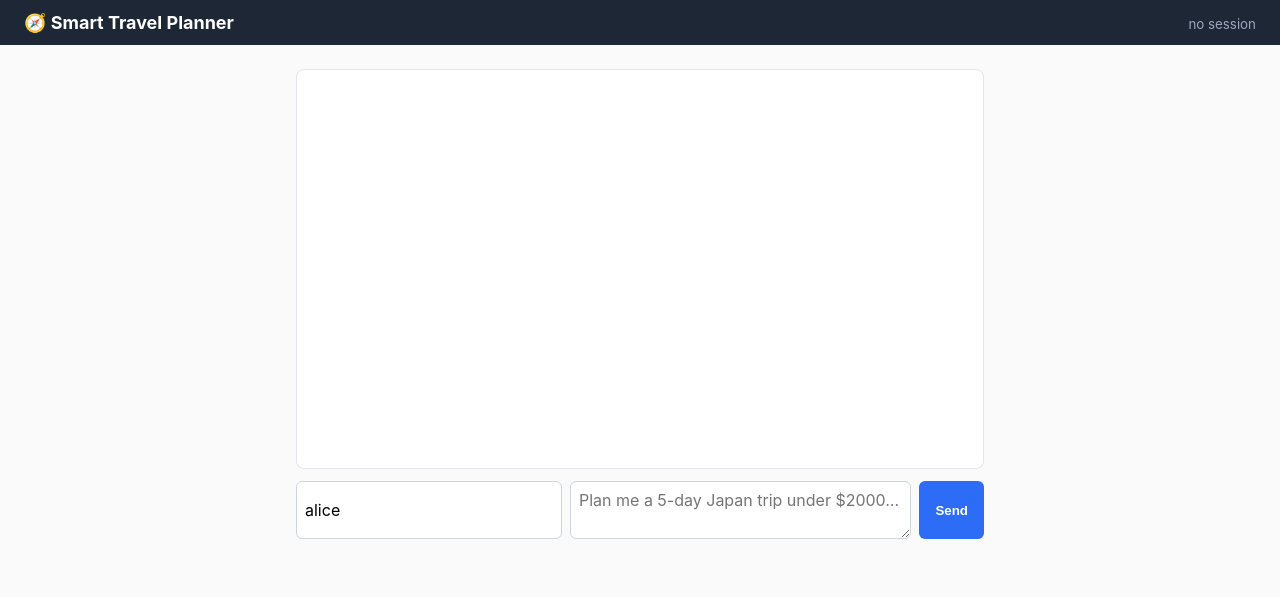
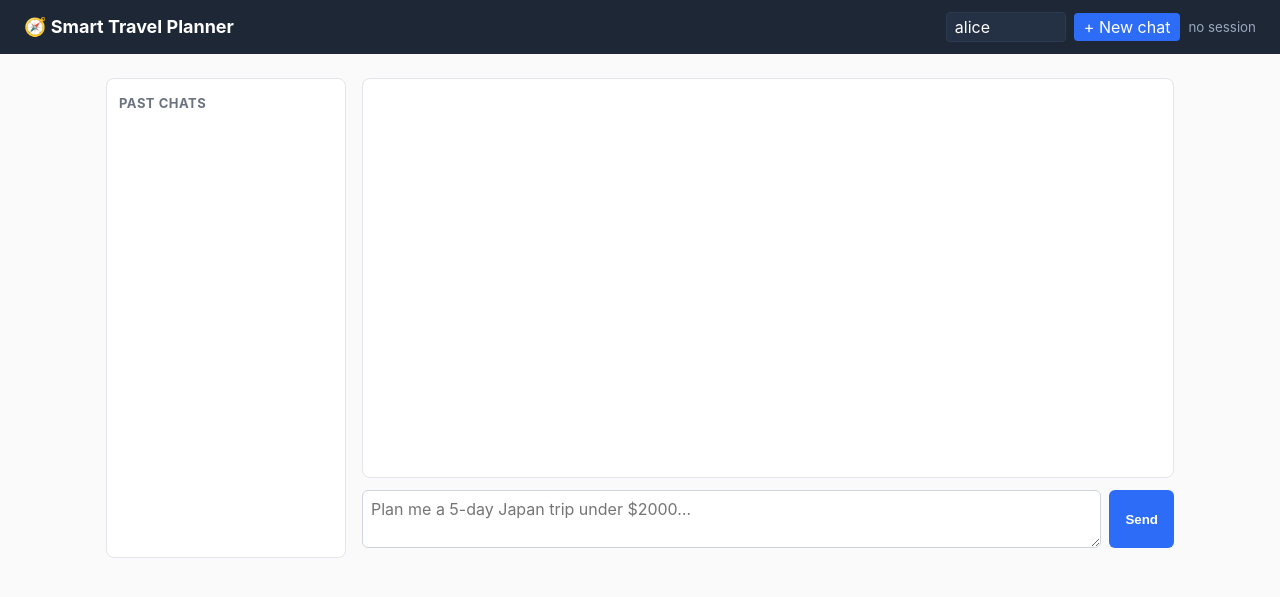
Before and after one commit to leeleonard98/mock-agent, a FastAPI app: page / in a window 1280 px wide. Shown: the top 597 px of the page. Run offline with FastAPI, Linux system fonts and the light colour scheme; data that the repository does not hold is empty.

Commit message:
chore: T1 UI polish — session sidebar with click-to-load history
The chat UI now:
- Lists past sessions for the current user_id in a left sidebar
- Click a session to load its full message history into the chat panel
- + New chat button to start a fresh session
- Highlights the active session
- Refreshes the sidebar on every send / user-id change

Backend was already complete in T1 (GET /sessions, GET /sessions/{id});
this commit only adds the UI wiring. Test extended to assert the new
sidebar elements render.

```diff
--- a/app/static/app.css
+++ b/app/static/app.css
@@ -16,10 +16,73 @@ header {
 header h1 { margin: 0; font-size: 18px; }
 header small { color: #9aa7bd; }
 
-main#chat {
-  max-width: 720px;
+header .header-right {
+  display: flex;
+  align-items: center;
+  gap: 8px;
+}
+header input#user_id {
+  padding: 4px 8px;
+  border: 1px solid #2c3a52;
+  background: #243044;
+  color: #fff;
+  border-radius: 4px;
+  font: inherit;
+  width: 120px;
+}
+header button#new-chat {
+  padding: 4px 10px;
+  border: 0;
+  border-radius: 4px;
+  background: #2c6cf6;
+  color: #fff;
+  cursor: pointer;
+  font: inherit;
+}
+header button#new-chat:hover { background: #1a52cf; }
+
+.layout {
+  display: grid;
+  grid-template-columns: 240px 1fr;
+  gap: 16px;
+  max-width: 1100px;
   margin: 24px auto;
   padding: 0 16px;
+}
+#sidebar {
+  background: #fff;
+  border: 1px solid #e2e6ec;
+  border-radius: 8px;
+  padding: 12px;
+  height: 60vh;
+  overflow-y: auto;
+}
+#sidebar h2 {
+  font-size: 13px;
+  text-transform: uppercase;
+  letter-spacing: 0.04em;
+  color: #6b7280;
+  margin: 4px 0 8px;
+}
+#sessions-list {
+  list-style: none;
+  padding: 0;
+  margin: 0;
+}
+#sessions-list li {
+  padding: 8px 10px;
+  border-radius: 6px;
+  cursor: pointer;
+  font-size: 14px;
+  color: #1f2937;
+}
+#sessions-list li:hover { background: #f3f4f6; }
+#sessions-list li.active { background: #e8f0ff; color: #1d4ed8; font-weight: 600; }
+
+main#chat {
+  margin: 0;
+  padding: 0;
+  max-width: none;
 }
 #messages {
   background: #fff;
@@ -44,7 +107,7 @@ main#chat {
 #composer {
   margin-top: 12px;
   display: grid;
-  grid-template-columns: 1fr 4fr auto;
+  grid-template-columns: 1fr auto;
   gap: 8px;
 }
 #composer input, #composer textarea {
--- a/app/templates/index.html
+++ b/app/templates/index.html
@@ -8,33 +8,38 @@
 <body>
   <header>
     <h1>🧭 Smart Travel Planner</h1>
+    <div class="header-right">
+      <input id="user_id" placeholder="user id" value="alice" />
+      <button id="new-chat" type="button">+ New chat</button>
       <small id="session-info">no session</small>
+    </div>
   </header>
+
+  <div class="layout">
+    <aside id="sidebar">
+      <h2>Past chats</h2>
+      <ul id="sessions-list"></ul>
+    </aside>
 
     <main id="chat">
       <div id="messages" aria-live="polite"></div>
       <form id="composer">
-      <input id="user_id" placeholder="user id (e.g. alice)" value="alice" />
         <textarea id="prompt" placeholder="Plan me a 5-day Japan trip under $2000…" rows="2"></textarea>
         <button type="submit">Send</button>
       </form>
     </main>
+  </div>
 
   <script>
     const $ = (id) => document.getElementById(id);
     let sessionId = null;
 
-    async function ensureSession() {
-      if (sessionId) return sessionId;
-      const r = await fetch("/sessions", {
-        method: "POST",
-        headers: { "Content-Type": "application/json" },
-        body: JSON.stringify({ user_id: $("user_id").value || "anon" }),
-      });
-      const s = await r.json();
-      sessionId = s.id;
-      $("session-info").textContent = `session #${sessionId}`;
-      return sessionId;
+    function userId() {
+      return $("user_id").value.trim() || "anon";
+    }
+
+    function clearMessages() {
+      $("messages").innerHTML = "";
     }
 
     function renderMessage(m) {
@@ -49,12 +54,69 @@
       $("messages").scrollTop = $("messages").scrollHeight;
     }
 
+    async function refreshSessions() {
+      const list = $("sessions-list");
+      list.innerHTML = "";
+      const r = await fetch(`/sessions?user_id=${encodeURIComponent(userId())}`);
+      if (!r.ok) return;
+      const sessions = await r.json();
+      for (const s of sessions) {
+        const li = document.createElement("li");
+        li.dataset.sessionId = s.id;
+        li.textContent = s.title || `session #${s.id}`;
+        if (s.id === sessionId) li.classList.add("active");
+        li.addEventListener("click", () => loadSession(s.id));
+        list.appendChild(li);
+      }
+    }
+
+    async function loadSession(sid) {
+      const r = await fetch(`/sessions/${sid}?user_id=${encodeURIComponent(userId())}`);
+      if (!r.ok) {
+        renderMessage({ role: "system", content: `cannot load session ${sid}: ${r.status}` });
+        return;
+      }
+      const s = await r.json();
+      sessionId = s.id;
+      $("session-info").textContent = `session #${s.id}`;
+      clearMessages();
+      for (const m of s.messages) renderMessage(m);
+      refreshSessions();
+    }
+
+    async function newSession() {
+      const r = await fetch("/sessions", {
+        method: "POST",
+        headers: { "Content-Type": "application/json" },
+        body: JSON.stringify({ user_id: userId() }),
+      });
+      const s = await r.json();
+      sessionId = s.id;
+      $("session-info").textContent = `session #${s.id}`;
+      clearMessages();
+      refreshSessions();
+      return s.id;
+    }
+
+    async function ensureSession() {
+      if (sessionId) return sessionId;
+      return await newSession();
+    }
+
+    $("new-chat").addEventListener("click", () => newSession());
+    $("user_id").addEventListener("change", () => {
+      sessionId = null;
+      $("session-info").textContent = "no session";
+      clearMessages();
+      refreshSessions();
+    });
+
     $("composer").addEventListener("submit", async (e) => {
       e.preventDefault();
       const content = $("prompt").value.trim();
       if (!content) return;
       const sid = await ensureSession();
-      const r = await fetch(`/sessions/${sid}/messages`, {
+      const r = await fetch(`/sessions/${sid}/messages?user_id=${encodeURIComponent(userId())}`, {
         method: "POST",
         headers: { "Content-Type": "application/json" },
         body: JSON.stringify({ role: "user", content }),
@@ -65,7 +127,11 @@
       }
       renderMessage(await r.json());
       $("prompt").value = "";
+      refreshSessions();
     });
+
+    // Initial load
+    refreshSessions();
   </script>
 </body>
 </html>
```
Also changed, not shown: tests/test_chat_sessions.py (+4 -1 lines). Lines whose indentation alone changed are shown as unchanged.
